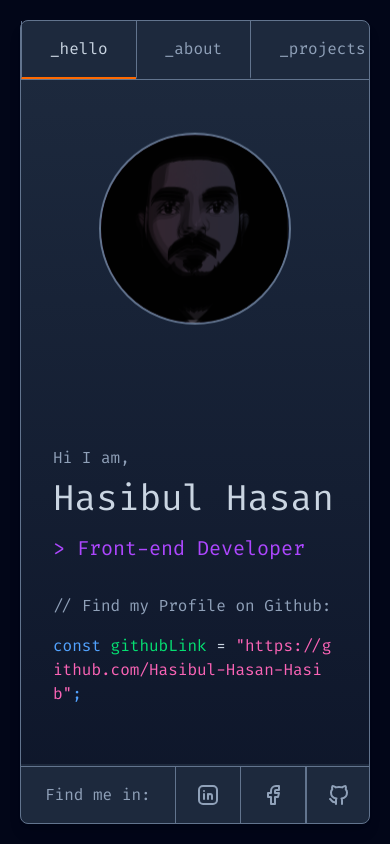
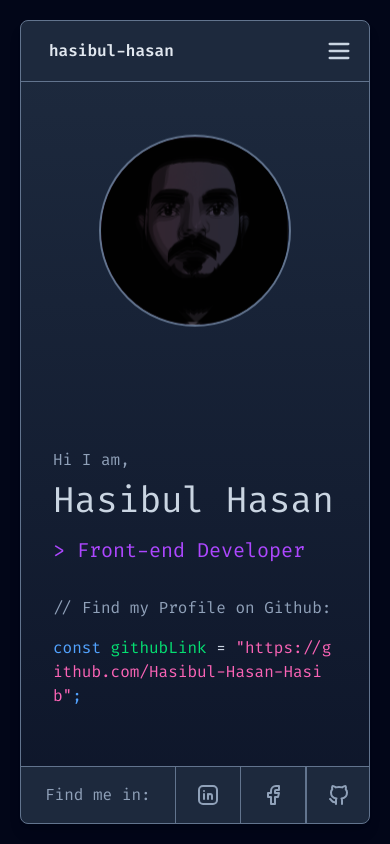
Before and after one commit to Hasibul-Hasan-Hasib/portfolio-v2, a React (Vite) app: page / in a window 390 px wide. Built offline with nearby package versions, Linux system fonts and the light colour scheme; a web font is replaced by a local one.

Commit message:
feat: enhance Header component with mobile navigation and dropdown functionality

```diff
--- a/src/components/Header.jsx
+++ b/src/components/Header.jsx
@@ -1,44 +1,131 @@
-import { NavLink } from "react-router-dom"
+import { useState } from "react";
+import { NavLink } from "react-router-dom";
+import { IconMenu2, IconX } from "@tabler/icons-react";
+// eslint-disable-next-line no-unused-vars
+import { motion, AnimatePresence } from "framer-motion";
 
 const Header = () => {
+    const [isOpen, setIsOpen] = useState(false);
+
     const linkClasses = ({ isActive }) =>
-        `px-7 py-4 border-l border-slate-500 border-b-2 transition-colors ${
-            isActive
-                ? "border-b-orange-500 text-slate-300" // active state
-                : "border-b-transparent hover:bg-slate-700 hover:text-slate-300" // inactive state
-        }`
+        `px-7 py-4 border-l border-slate-500 border-b-2 transition-colors ${isActive
+            ? "border-b-orange-500 text-slate-300"
+            : "border-b-transparent hover:bg-slate-700 hover:text-slate-300"
+        }`;
 
     return (
-        <header className="grid grid-cols-10 items-center text-slate-400 border-b border-slate-500 overflow-x-auto">
-            <span className="px-7 col-span-2 hidden md:flex">hasibul-hasan</span>
-            <nav className="col-span-8 flex items-center">
+        <header className="relative border-b border-slate-500 text-slate-400 z-50">
+            {/* Header row */}
+            <div
+                className="grid grid-cols-10 items-center md:pointer-events-auto md:cursor-default md:select-auto
+                           md:grid md:grid-cols-10 py-4 md:py-0"
+                onClick={() => {
+                    if (window.innerWidth < 768) {
+                        setIsOpen(!isOpen);
+                    }
+                }}
+            >
+                {/* Left name */}
+                <span className="px-7 col-span-8 md:col-span-2 flex font-semibold text-slate-200">
+                    hasibul-hasan
+                </span>
+
+                {/* Right burger (shows only on mobile for indication) */}
+                <div className="col-span-2 flex justify-end md:hidden px-4">
+                    <span className="text-slate-300">
+                        {isOpen ? <IconX size={28} /> : <IconMenu2 size={28} />}
+                    </span>
+                </div>
+
+                {/* Desktop nav */}
+                <nav className="col-span-8 hidden md:flex items-center">
                     <NavLink to="/" className={linkClasses}>
                         _hello
                     </NavLink>
                     <NavLink to="/about" className={linkClasses}>
                         _about
                     </NavLink>
-                <NavLink to="/projects" className={({ isActive }) =>
-                    `px-7 py-4 border-x border-slate-500 border-b-2 transition-colors ${
-                        isActive
+                    <NavLink
+                        to="/projects"
+                        className={({ isActive }) =>
+                            `px-7 py-4 border-x border-slate-500 border-b-2 transition-colors ${isActive
                                 ? "border-b-orange-500 text-slate-300"
                                 : "border-b-transparent hover:bg-slate-700 hover:text-slate-300"
                             }`
-                }>
+                        }
+                    >
                         _projects
                     </NavLink>
-                <NavLink to="/contact" className={({ isActive }) =>
-                    `md:ml-auto px-8 py-4 border-x md:border-r-0 border-slate-500 border-b-2 transition-colors ${
-                        isActive
+                    <NavLink
+                        to="/contact"
+                        className={({ isActive }) =>
+                            `md:ml-auto px-8 py-4 border-x md:border-r-0 border-slate-500 border-b-2 transition-colors ${isActive
                                 ? "border-b-orange-500 text-slate-300"
                                 : "border-b-transparent hover:bg-slate-700 hover:text-slate-300"
                             }`
-                }>
+                        }
+                    >
                         _contact
                     </NavLink>
                 </nav>
+            </div>
+
+            {/* Mobile dropdown popup */}
+            <AnimatePresence>
+                {isOpen && (
+                    <motion.nav
+                        key="mobile-nav"
+                        initial={{ opacity: 0, y: -10 }}
+                        animate={{ opacity: 1, y: 0 }}
+                        exit={{ opacity: 0, y: -10 }}
+                        transition={{ duration: 0.2 }}
+                        className="absolute top-full left-0 w-full md:hidden border-t border-slate-500 bg-slate-900 shadow-lg"
+                    >
+                        <div className="flex flex-col">
+                            <NavLink
+                                to="/"
+                                className={linkClasses}
+                                onClick={() => setIsOpen(false)}
+                            >
+                                _hello
+                            </NavLink>
+                            <NavLink
+                                to="/about"
+                                className={linkClasses}
+                                onClick={() => setIsOpen(false)}
+                            >
+                                _about
+                            </NavLink>
+                            <NavLink
+                                to="/projects"
+                                className={({ isActive }) =>
+                                    `px-7 py-4 border-x border-slate-500 border-b-2 transition-colors ${isActive
+                                        ? "border-b-orange-500 text-slate-300"
+                                        : "border-b-transparent hover:bg-slate-700 hover:text-slate-300"
+                                    }`
+                                }
+                                onClick={() => setIsOpen(false)}
+                            >
+                                _projects
+                            </NavLink>
+                            <NavLink
+                                to="/contact"
+                                className={({ isActive }) =>
+                                    `px-8 py-4 border-x border-slate-500 border-b-2 transition-colors ${isActive
+                                        ? "border-b-orange-500 text-slate-300"
+                                        : "border-b-transparent hover:bg-slate-700 hover:text-slate-300"
+                                    }`
+                                }
+                                onClick={() => setIsOpen(false)}
+                            >
+                                _contact
+                            </NavLink>
+                        </div>
+                    </motion.nav>
+                )}
+            </AnimatePresence>
         </header>
-    )
-}
+    );
+};
 
-export default Header
+export default Header;
```
Lines whose indentation alone changed are shown as unchanged.
